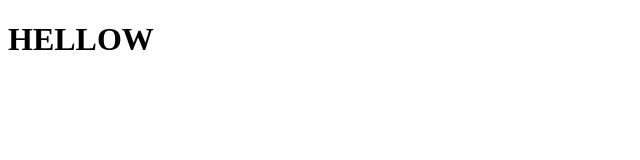
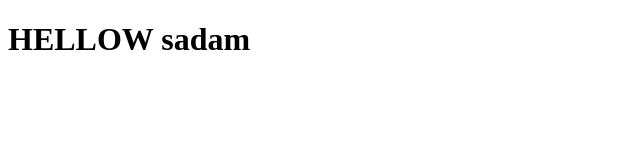
Before and after one commit to sadaam090/TEST, a plain HTML site: page index.html in a window 1280 px wide. Shown: the whole page, without its empty margins (0-640 px from the left). Drawn offline with Linux system fonts and the light colour scheme.

Commit message:
new text

```diff
--- a/index.html
+++ b/index.html
@@ -6,6 +6,6 @@
     <title>Document</title>
 </head>
 <body>
-    <h1>HELLOW</h1>
+    <h1>HELLOW sadam</h1>
 </body>
 </html>
```
